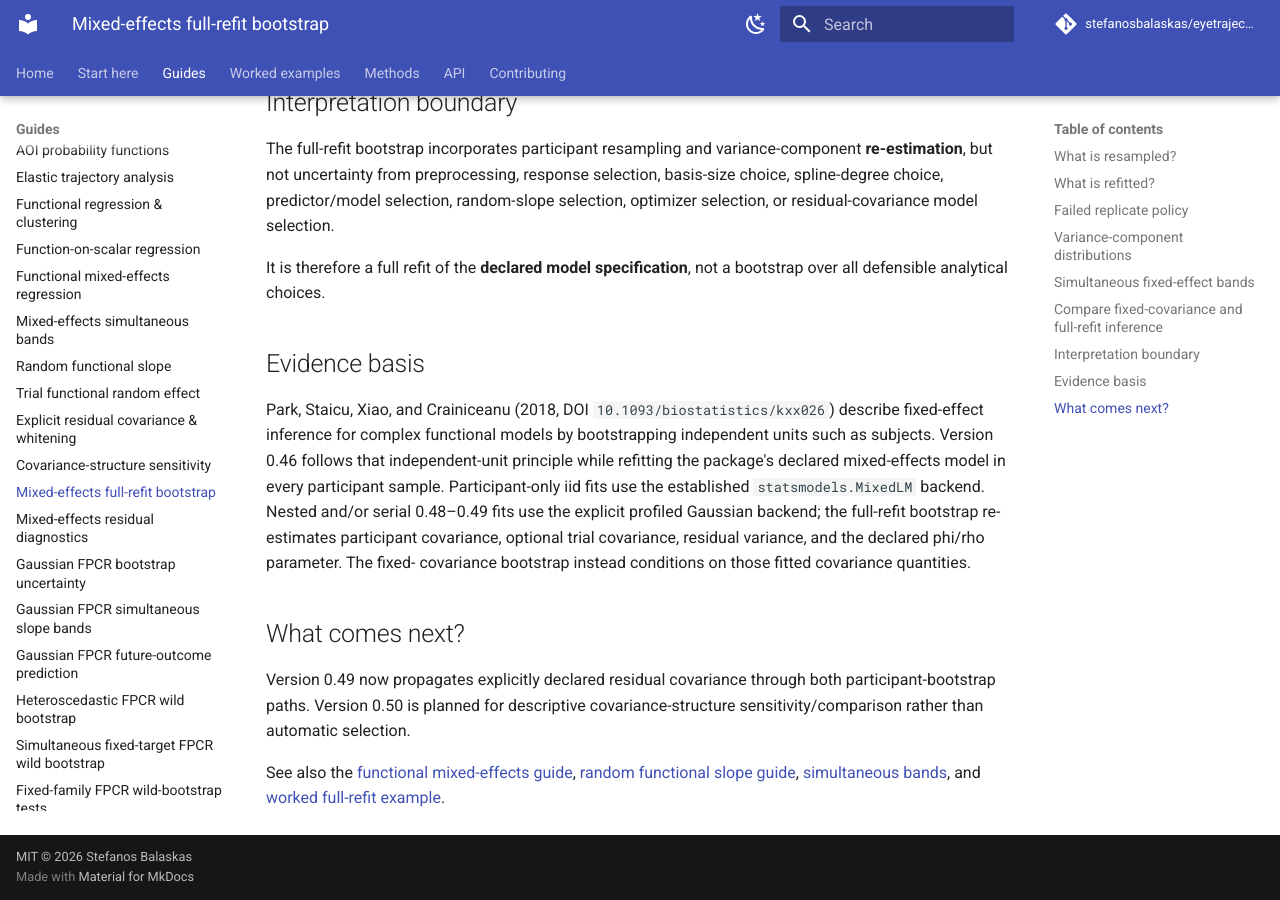
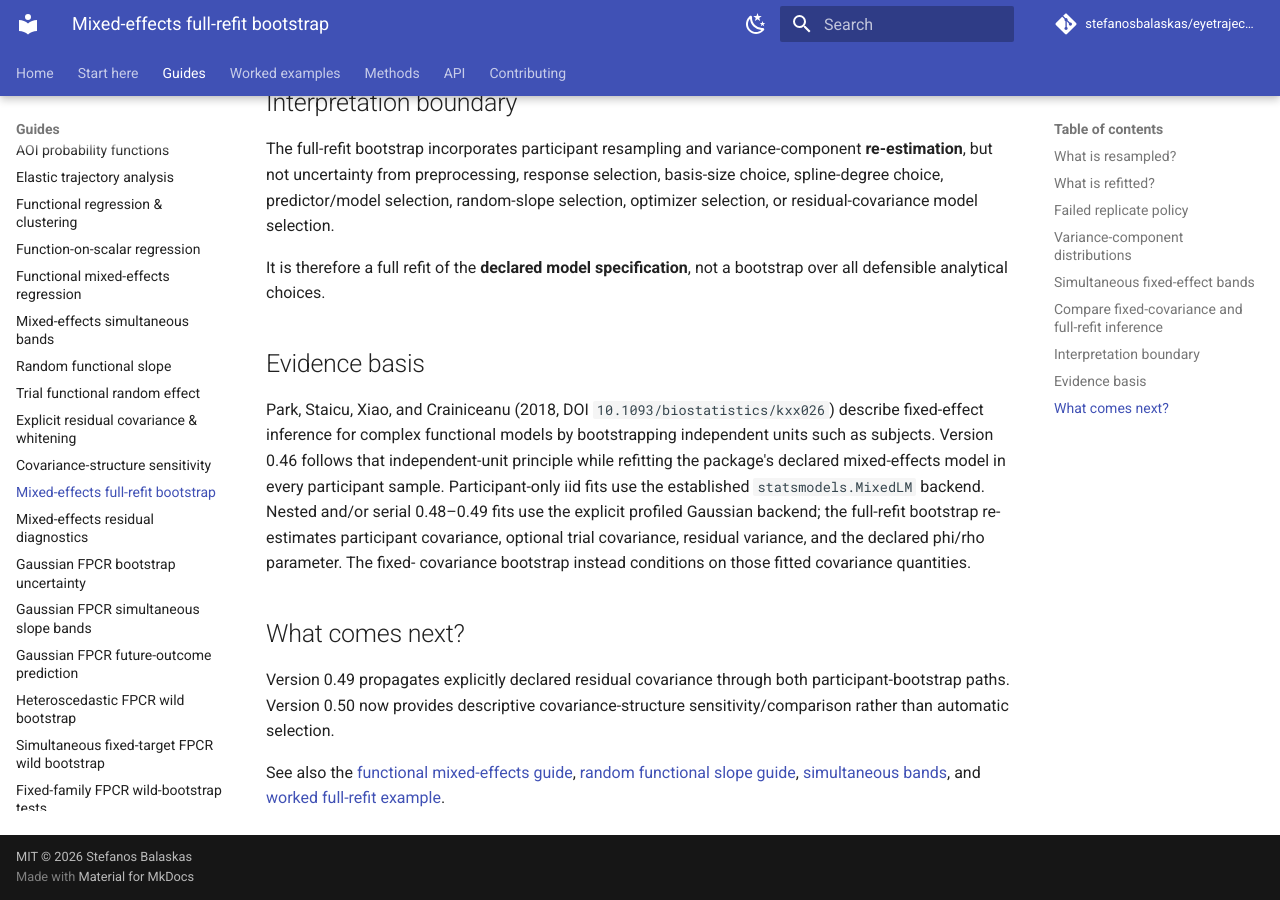
Before and after one commit to stefanosbalaskas/eyetrajectoriespy, an MkDocs documentation site: the page built from docs/methods/functional-mixed-effects-full-refit-bootstrap.md, in a window 1280 px wide and 900 px high, scrolled down 4382 px. Built offline with MkDocs 1.6.1 and Material for MkDocs 9.7.7, drawn with Linux system fonts in a browser that asks for light colours; comment, search, counter and statistics services are not loaded.

Commit message:
Reconcile 0.50 documentation

```diff
--- a/docs/methods/functional-mixed-effects-full-refit-bootstrap.md
+++ b/docs/methods/functional-mixed-effects-full-refit-bootstrap.md
@@ -236,8 +236,8 @@ covariance bootstrap instead conditions on those fitted covariance quantities.
 
 ## What comes next?
 
-Version 0.49 now propagates explicitly declared residual covariance through
-both participant-bootstrap paths. Version 0.50 is planned for descriptive
+Version 0.49 propagates explicitly declared residual covariance through both
+participant-bootstrap paths. Version 0.50 now provides descriptive
 covariance-structure sensitivity/comparison rather than automatic selection.
 
 See also the
```
